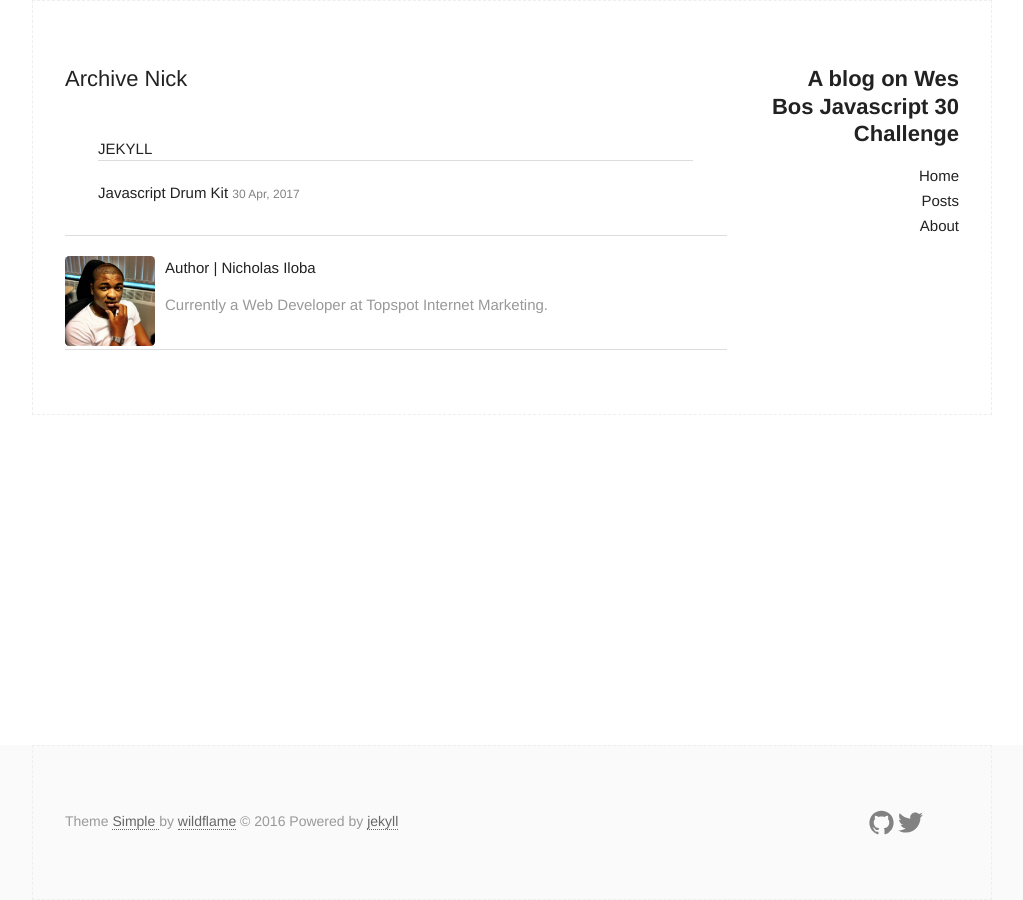
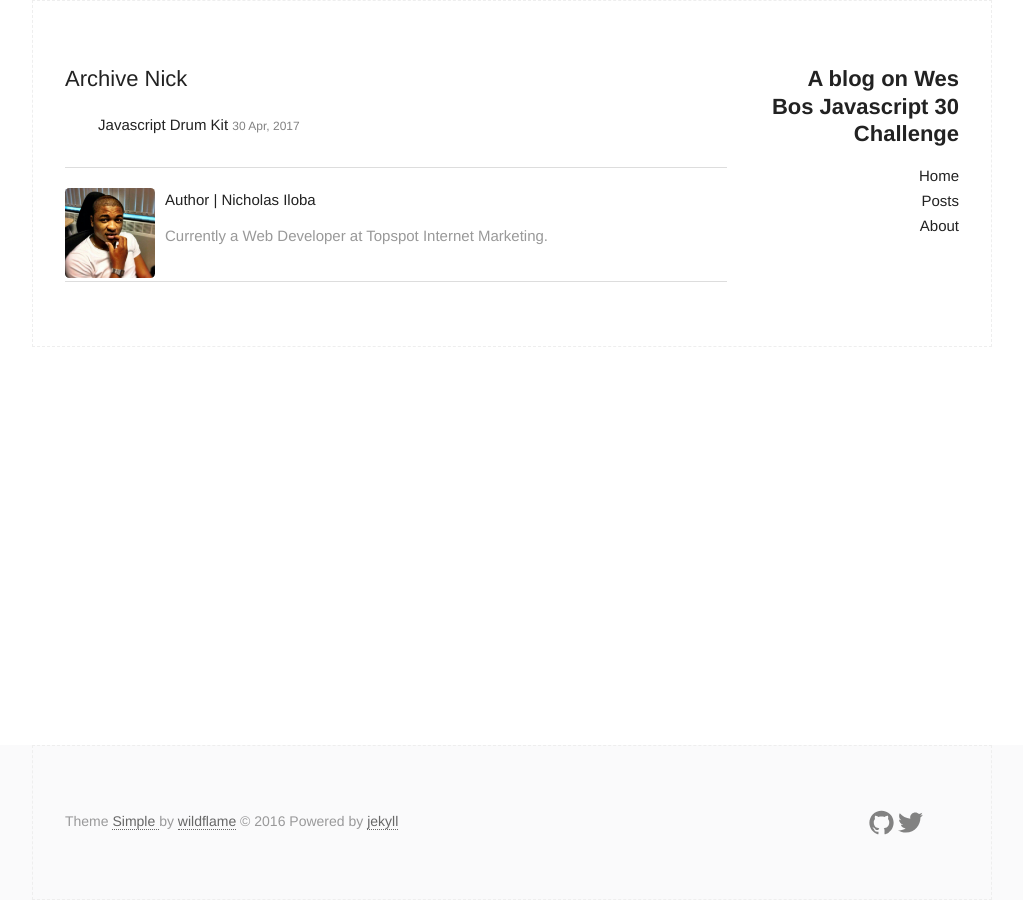
Before and after one commit to nini3008/Javascrip30-Wes, a Jekyll site: the page built from archive.html, in a window 1280 px wide. Shown: the whole page, without its empty margins (128-1151 px from the left). Built offline with Jekyll 4.4.1, drawn with Linux system fonts in a browser that asks for light colours.

Commit message:
Update archive.html

```diff
--- a/archive.html
+++ b/archive.html
@@ -10,9 +10,6 @@ title: Archive
   <section class="archive_list">
     {% for category in site.categories %}
 
-    <div class="category-name">
-      <h2>{{ category | first }}</h2>
-    </div>
     {% for post in category.last %}
 
     <div class="post_title">
```
